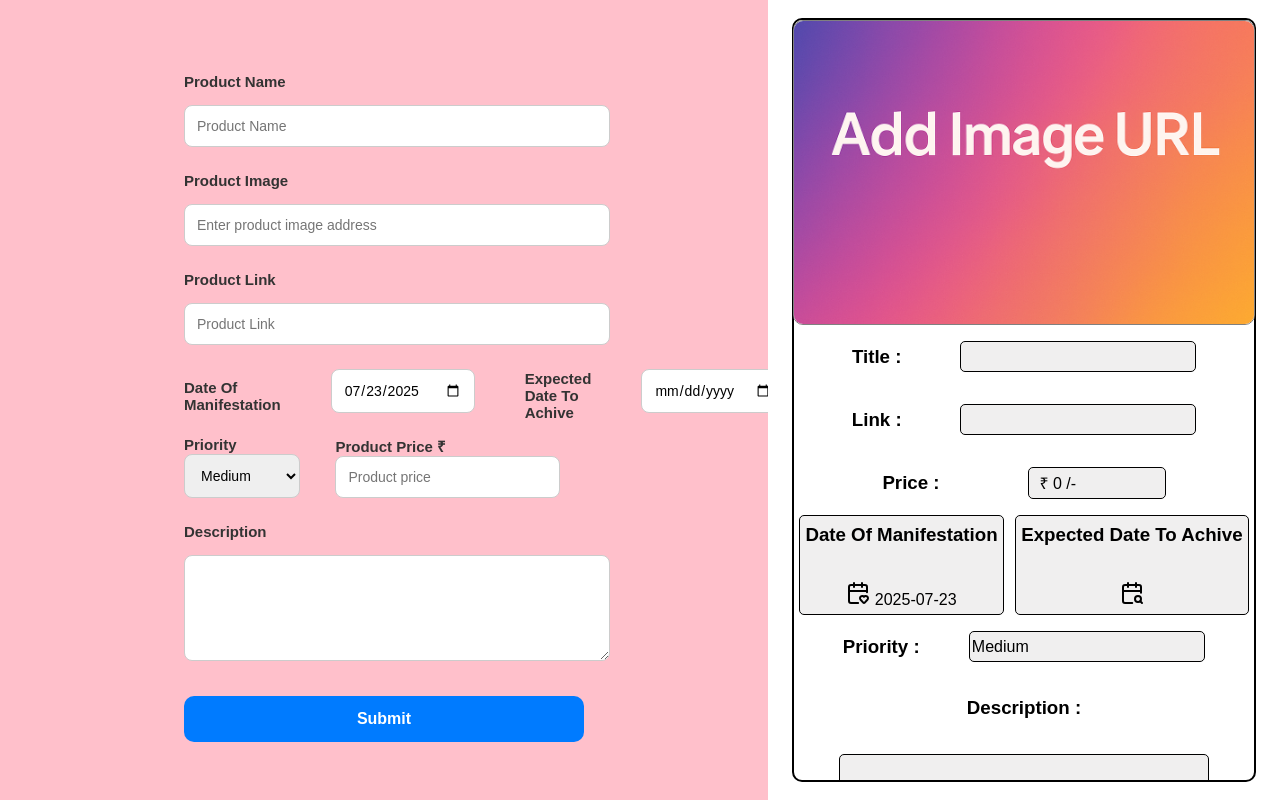
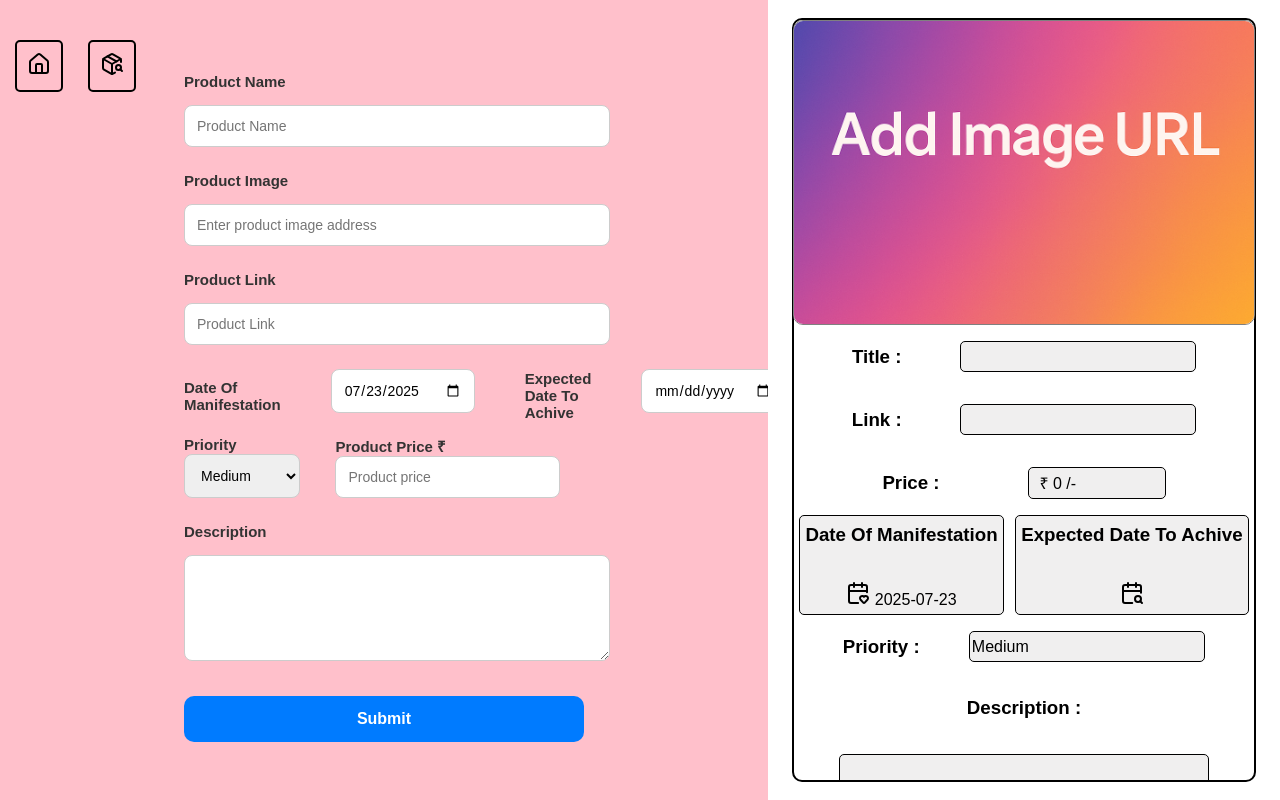
Before and after one commit to satyamrk18/WishBucket, a React (Vite) app: page /addproduct in a window 1280 px wide. Built offline with nearby package versions, Linux system fonts and the light colour scheme.

Commit message:
home and product button added to add product page to redirect

```diff
--- a/src/pages/AddProduct.css
+++ b/src/pages/AddProduct.css
@@ -10,15 +10,24 @@
   flex-direction: row;
   position: relative;
 }
-/* .navbar
+.p-navbar {
+  width:15%;
+  padding:5px;
+  position: absolute;
+  left: 10px;
+  top: 35px;
+  display: flex;
+  align-items: center;
+  gap:25px;
+}
+.item
 {
-  position:absolute;
-  background-color:red;
-  left:0px;
-  display:inline-block;
-  width:fit-content;
-
-} */
+  border:2px solid black;
+  padding:10px;
+  border-radius:5px;
+  text-decoration:none;
+  color:black;
+}
 .sideform {
   width: 60%;
   background-color: pink;
@@ -98,7 +107,7 @@ textarea:focus {
   transition: background-color 0.3s;
 }
 .dates {
-  height:100px;
+  height: 100px;
   width: fit-content;
   width: 100%;
   display: flex;
@@ -223,11 +232,10 @@ textarea:focus {
   display: flex;
   align-items: center;
   padding: 10px;
-  overflow-x:hidden;
+  overflow-x: hidden;
 }
-.price p::-webkit-scrollbar
-{
-  display:none;
+.price p::-webkit-scrollbar {
+  display: none;
 }
 .dates-container {
   width: 100%;
--- a/src/pages/AddProduct.jsx
+++ b/src/pages/AddProduct.jsx
@@ -1,10 +1,10 @@
 import React from "react";
-import Navbar from "./../components/navbar.jsx";
+import {Link} from "react-router-dom"
 import "./AddProduct.css";
 import { useNavigate } from "react-router-dom";
 import defaultIMG from "./../assets/default-product-image.png";
 import { useState, useEffect } from "react";
-import { CalendarHeart, CalendarSearch } from "lucide-react";
+import { CalendarHeart, CalendarSearch,House, PackageSearch, } from "lucide-react";
 import toast, { Toaster } from "react-hot-toast";
 const AddProduct = () => {
   const navigate = useNavigate(); // navigator after successfully submission
@@ -89,9 +89,10 @@ const AddProduct = () => {
   return (
     <div>
       <div className="addproduct">
-        {/* <div className="navbar">
-          <Navbar />
-        </div> */}
+         <div className="p-navbar">
+          <Link to={"/"} className="item"><House /></Link>
+          <Link to={"/product"} className="item"><PackageSearch /></Link>
+        </div>
         <div className="sideform">
           <form>
             <label>Product Name</label>
```
